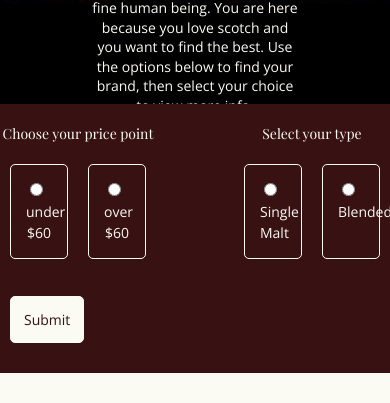
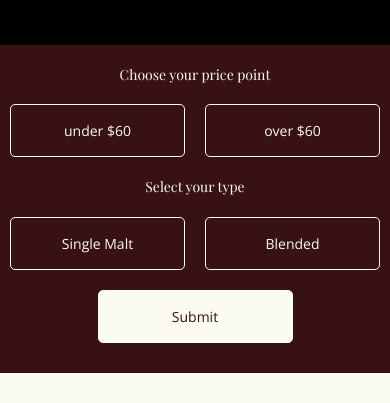
Before and after one commit to DreamTeamHQ/scotchClub, a website: page index.html in a window 390 px wide. Shown: the part 471-874 px from the top of the page. Drawn offline with nearby package versions, Linux system fonts and the light colour scheme.

Commit message:
Media queries

```diff
--- a/index.html
+++ b/index.html
@@ -29,6 +29,10 @@
 
 	</main>
 
+	<div class="map-size">
+		<div id="map"></div>
+	</div>
+
 	<section class="results-container">
 		<div class="wrapper">
 			<div class="results"></div>
@@ -45,14 +49,15 @@
 
 				<p>Choose your price point</p>
 				<div class="price-input">
-					<div class="input-btn">
+					<label class="input-btn clicked">
+						under $60
 						<input type="radio" name="price" id="under60" value="under60">
-						<label for="under60">under $60</label>
-					</div> <!-- /.price-btn -->
-					<div class="input-btn">
+					</label>
+
+					<label class="input-btn clicked">
+						over $60
 						<input type="radio" name="price" id="over60" value="over60">
-						<label for="over60">over $60</label>
-					</div> <!-- /.price-btn -->
+					</label>
 				</div> <!-- /.price-input -->
 
 			</div> <!-- /.input-left -->
@@ -62,14 +67,16 @@
 
 				<p>Select your type</p>
 				<div class="type-input">
-					<div class="input-btn">
+					<label class="input-btn clicked">
+						Single Malt
 						<input type="radio" name="type" id="typeSingle" value="single">
-						<label for="typeSingle">Single Malt</label>
-					</div> <!-- /.input-btn -->
-					<div class="input-btn">
+					</label> <!-- /.input-btn -->
+
+					<label class="input-btn clicked">
+						Blended
 						<input type="radio" name="type" id="typeBlended" value="blend">
-						<label for="typeBlended">Blended</label>
-					</div> <!-- /.input-btn -->
+					</label>
+
 				</div> <!-- /.type-input -->
 
 			</div> <!-- /.input-left -->
--- a/styles/main.scss
+++ b/styles/main.scss
@@ -17,6 +17,7 @@ main.clubHeader {
 		position: absolute;
 		left: 50%;
 		top: 50%;
+		width: 50%;
 		transform: translate(-50%, -60%);
 		text-align: center;
 		color: $cream;
@@ -83,9 +84,9 @@ form .input-btn {
 	border-radius: 5px;
 	width: calc(50% - 20px);
 	transition: 0.3s;
-	// input[type="radio"] {
-	// 	display: none;
-	// }
+	input[type="radio"] {
+		display: none;
+	}
 }
 
 form .input-btn:hover {
@@ -93,7 +94,8 @@ form .input-btn:hover {
 	color: $brown;
 }
 
-form .input-btn:checked {
+// Toggle on click
+form .input-btn .clicked {
 	background: $cream;
 	color: $brown;
 }
@@ -106,7 +108,7 @@ form input[type=submit] {
 	font-family: 'Open Sans', sans-serif;
 	background: $cream;
 	color: $brown;
-	padding: 13px;
+	padding: 16px;
 	border: 1px solid $cream;
 	text-align: center;
 	margin: 37px 10px 0;
@@ -122,7 +124,7 @@ form input[type=submit] {
 	display: flex;
 	flex-wrap: wrap;
 	flex-direction: row;
-	justify-content: space-between;
+	justify-content: space-around;
 	padding: 30px 0 142px;
 }
 
@@ -153,6 +155,26 @@ h3.scotchName {
 	font-family: 'Playfair Display', serif;
 }
 
+// .select {
+// 	position: absolute;
+// 	top: 0;
+// 	left: 0;
+// 	z-index: 999;
+// 	background: $blue;
+// 	padding: 10px;
+// }
+
+
+.map-size {
+	width: 50%;
+	height: 300px;
+	display: none;
+}
+
+#map {
+	width: 100%;
+	height: 100%;
+}
 
 
 ////////////// SPECIFIC //////////////
@@ -169,3 +191,104 @@ h3.scotchName {
 .scotchSpecific p {
 	margin: 10px 0;
 }
+
+
+
+////////////// MEDIA QUERIES //////////////
+
+@media all and (max-width: 768px) {
+	main.clubHeader {
+		.hero-info {
+			width: 75%;
+		}
+	}
+}
+
+@media all and (max-width: 620px) {
+	label {
+		font-size: 1.4rem;
+	}
+
+	.scotchInfo {
+		width: 45%;
+	}
+
+}
+
+
+@media all and (max-width: 505px) {
+	main.clubHeader {
+		.hero-info {
+			width: 90%;
+		}
+	}
+}
+
+@media all and (max-width: 468px) {
+
+	main.clubHeader {
+		background: url(../img/hero.jpg) fixed bottom;
+		.hero-info {
+			top: 50%;
+			transform: translate(-50%, -90%);
+		}
+	}
+
+
+	.hero-info img {
+		width: 30%;
+	}
+
+	h1 {
+		font-size: 2em;
+		margin: 0;
+	}
+
+	form .wrapper {
+		flex-direction: column;
+	}
+
+	form {
+		.input-left, .input-right {
+			width: 100%;
+			margin-bottom: 20px;
+		}
+	}
+
+	.submit {
+		margin: 0 auto;
+		width: 50%;
+	}
+
+	form input[type=submit] {
+		margin: 0;
+		width: 100%;
+	}
+
+	.scotchInfo {
+		width: 80%;
+		img {
+			width: 50%;
+		}
+	}
+}
+
+@media all and (max-width: 320px) {
+
+	main.clubHeader {
+		min-height: calc(100vh - 275px);
+	}
+
+	.input-left p, .input-right p {
+		margin-bottom: 10px;
+	}
+
+	form .input-btn {
+		padding: 10px;
+	}
+
+	form input[type=submit] {
+		padding: 10px;
+	}
+
+}
--- a/styles/style.css
+++ b/styles/style.css
@@ -169,6 +169,7 @@ main.clubHeader {
     position: absolute;
     left: 50%;
     top: 50%;
+    width: 50%;
     -webkit-transform: translate(-50%, -60%);
             transform: translate(-50%, -60%);
     text-align: center;
@@ -234,12 +235,14 @@ form .input-btn {
   border-radius: 5px;
   width: calc(50% - 20px);
   transition: 0.3s; }
+  form .input-btn input[type="radio"] {
+    display: none; }
 
 form .input-btn:hover {
   background: #FBFAF3;
   color: #381213; }
 
-form .input-btn:checked {
+form .input-btn .clicked {
   background: #FBFAF3;
   color: #381213; }
 
@@ -250,7 +253,7 @@ form input[type=submit] {
   font-family: 'Open Sans', sans-serif;
   background: #FBFAF3;
   color: #381213;
-  padding: 13px;
+  padding: 16px;
   border: 1px solid #FBFAF3;
   text-align: center;
   margin: 37px 10px 0;
@@ -267,9 +270,9 @@ form input[type=submit] {
   -webkit-flex-direction: row;
       -ms-flex-direction: row;
           flex-direction: row;
-  -webkit-justify-content: space-between;
-      -ms-flex-pack: justify;
-          justify-content: space-between;
+  -webkit-justify-content: space-around;
+      -ms-flex-pack: distribute;
+          justify-content: space-around;
   padding: 30px 0 142px; }
 
 .results-container h2 {
@@ -295,6 +298,15 @@ h3.scotchName {
   margin: 0 0 10px;
   font-family: 'Playfair Display', serif; }
 
+.map-size {
+  width: 50%;
+  height: 300px;
+  display: none; }
+
+#map {
+  width: 100%;
+  height: 100%; }
+
 .scotchSpecific {
   width: 45%;
   border: 2px solid #381213;
@@ -305,3 +317,57 @@ h3.scotchName {
 
 .scotchSpecific p {
   margin: 10px 0; }
+
+@media all and (max-width: 768px) {
+  main.clubHeader .hero-info {
+    width: 75%; } }
+
+@media all and (max-width: 620px) {
+  label {
+    font-size: 1.4rem; }
+  .scotchInfo {
+    width: 45%; } }
+
+@media all and (max-width: 505px) {
+  main.clubHeader .hero-info {
+    width: 90%; } }
+
+@media all and (max-width: 468px) {
+  main.clubHeader {
+    background: url(../img/hero.jpg) fixed bottom; }
+    main.clubHeader .hero-info {
+      top: 50%;
+      -webkit-transform: translate(-50%, -90%);
+              transform: translate(-50%, -90%); }
+  .hero-info img {
+    width: 30%; }
+  h1 {
+    font-size: 2em;
+    margin: 0; }
+  form .wrapper {
+    -webkit-flex-direction: column;
+        -ms-flex-direction: column;
+            flex-direction: column; }
+  form .input-left, form .input-right {
+    width: 100%;
+    margin-bottom: 20px; }
+  .submit {
+    margin: 0 auto;
+    width: 50%; }
+  form input[type=submit] {
+    margin: 0;
+    width: 100%; }
+  .scotchInfo {
+    width: 80%; }
+    .scotchInfo img {
+      width: 50%; } }
+
+@media all and (max-width: 320px) {
+  main.clubHeader {
+    min-height: calc(100vh - 275px); }
+  .input-left p, .input-right p {
+    margin-bottom: 10px; }
+  form .input-btn {
+    padding: 10px; }
+  form input[type=submit] {
+    padding: 10px; } }
```
